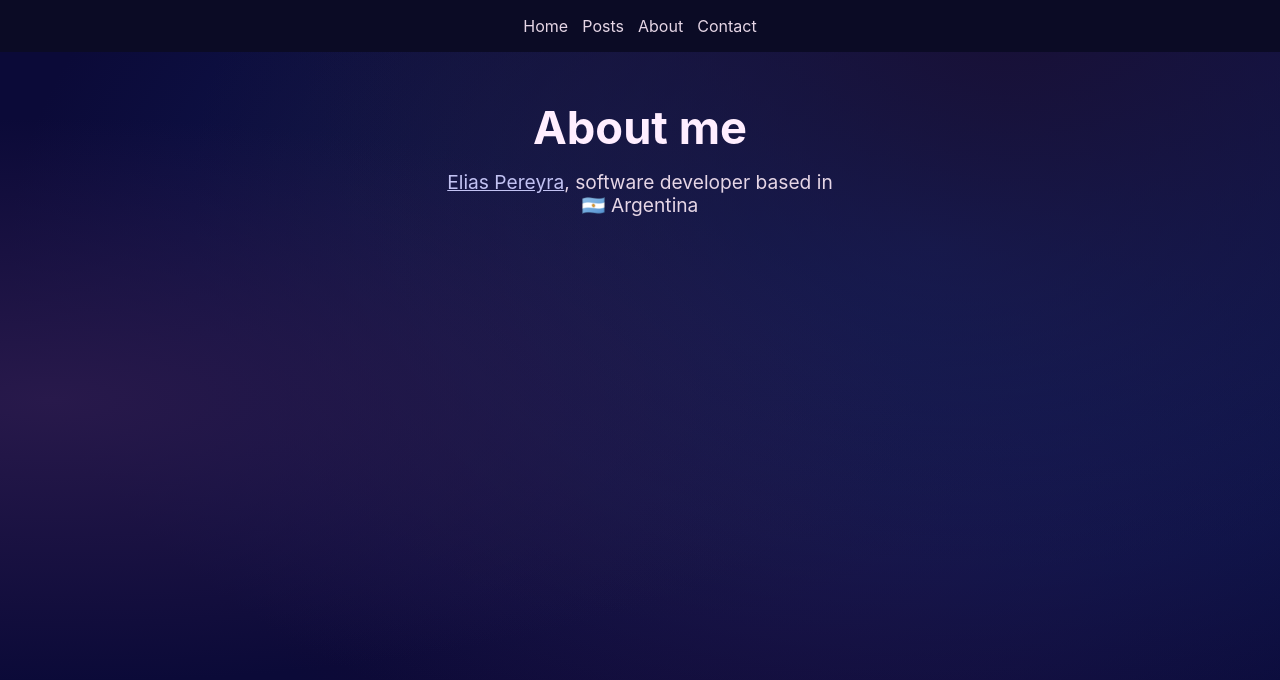
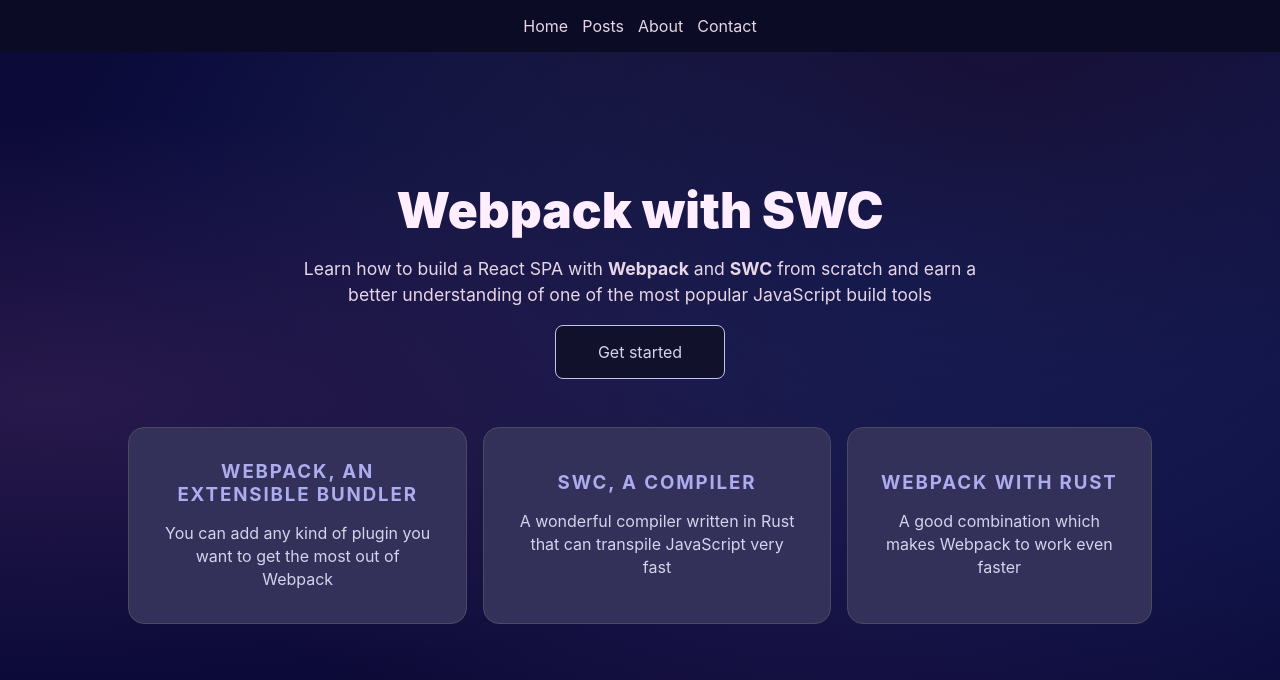
Before and after one commit to EliasPereyra/swc-webpack, a React app: page /about in a window 1280 px wide. Shown: the top 680 px of the page. Built offline with nearby package versions, Linux system fonts and the light colour scheme.

Commit message:
Feat: define a proper error boundary and declarative routes

```diff
--- a/package.json
+++ b/package.json
@@ -1,6 +1,6 @@
 {
   "name": "swc-webpack",
-  "version": "1.1.3",
+  "version": "1.2.0",
   "main": "index.js",
   "type": "module",
   "scripts": {
--- a/src/routes.jsx
+++ b/src/routes.jsx
@@ -1,4 +1,4 @@
-import { BrowserRouter, Route, Routes } from "react-router-dom";
+import { createBrowserRouter } from "react-router-dom";
 
 import About from "./pages/about";
 import Contact from "./pages/contact";
@@ -6,14 +6,24 @@
 import Posts from "./pages/posts";
 import ErrorPage from "./pages/error-page";
 
-export const MainRouter = () => (
-  <BrowserRouter>
-    <Routes>
-      <Route path="/" element={<MainApp />} />
-      <Route path="/about" element={<About />} />
-      <Route path="/contact" element={<Contact />} />
-      <Route path="/posts" element={<Posts />} />
-      <Route path="*" element={<ErrorPage />} />
-    </Routes>
-  </BrowserRouter>
-);
+export const router = createBrowserRouter([
+  {
+    path: "/",
+    element: <MainApp />,
+    errorElement: <ErrorPage />,
+    children: [
+      {
+        path: "about",
+        element: <About />,
+      },
+      {
+        path: "contact",
+        element: <Contact />,
+      },
+      {
+        path: "posts",
+        element: <Posts />,
+      },
+    ],
+  },
+]);
```
Also changed, not shown: src/index.jsx (+5 -2 lines).
